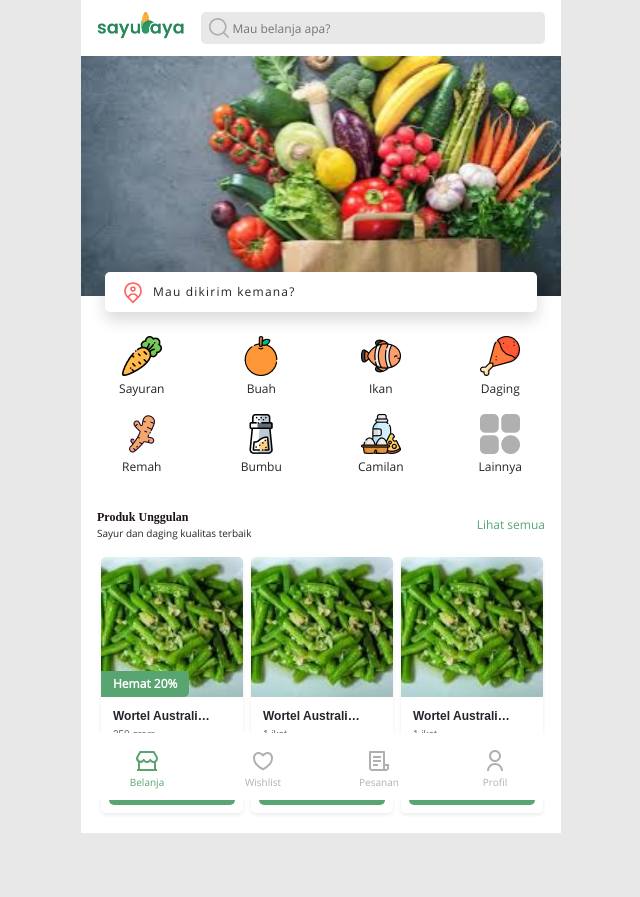
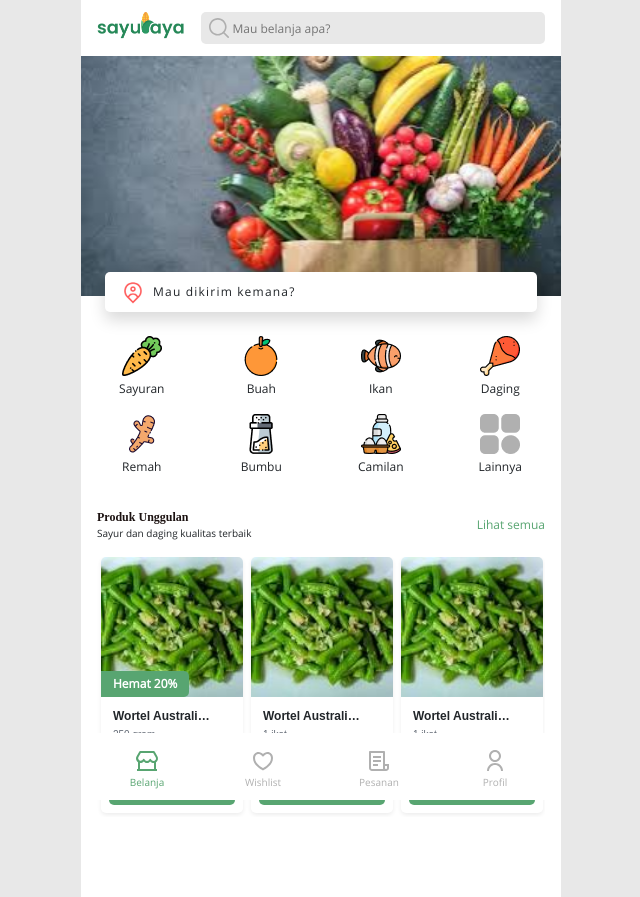
Before and after one commit to yohni/sayuraya, a Next.js app: page / in a window 1280 px wide. Shown: the whole page, without its empty margins (319-959 px from the left). Built offline with nearby package versions, Linux system fonts and the light colour scheme; a web font is replaced by a local one.

Commit message:
Fixing container bg color

```diff
--- a/components/layout/BaseContainer.jsx
+++ b/components/layout/BaseContainer.jsx
@@ -7,13 +7,17 @@ import BottomNavigation from '../BottomNavigation';
 
 const Wrapper = styled.div`
   width: 100%;
+  min-height: 100vh;
   background: ${(props) => props.theme.GreyBasic};
 `;
 
 const Container = styled.div`
   max-width: 480px;
   background: #fff;
-  margin: 0 auto 60px;
+  margin: 0 auto;
+  background: #ffffff;
+  min-height: 100vh;
+  padding-bottom: 64px;
 `;
 
 const BaseContainer = ({ children, show }) => {
--- a/styles/globals.css
+++ b/styles/globals.css
@@ -20,6 +20,11 @@ body {
   margin: 0;
   font-family: 'Open Sans', sans-serif;
   background: #e8e8e8;
+  height: 100%;
+}
+
+#__next {
+  height: 100%;
 }
 
 h1,
```
